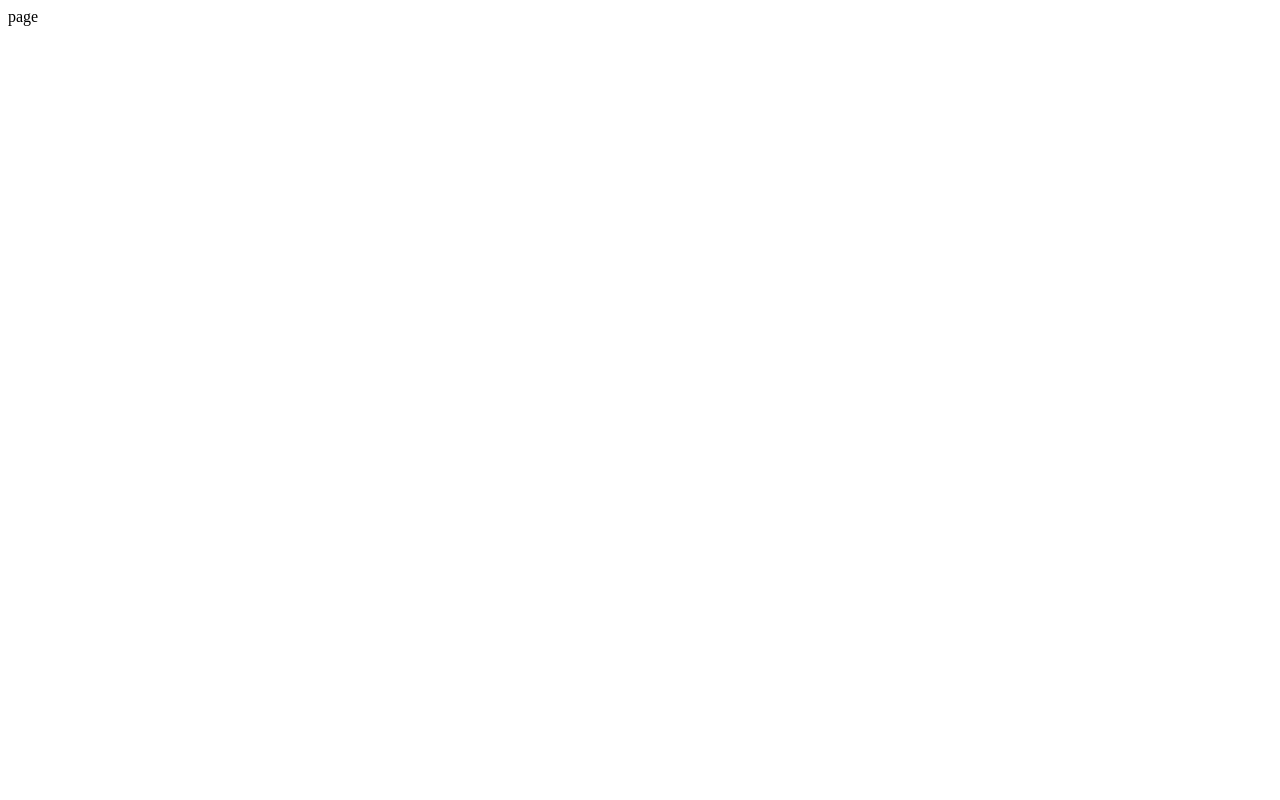
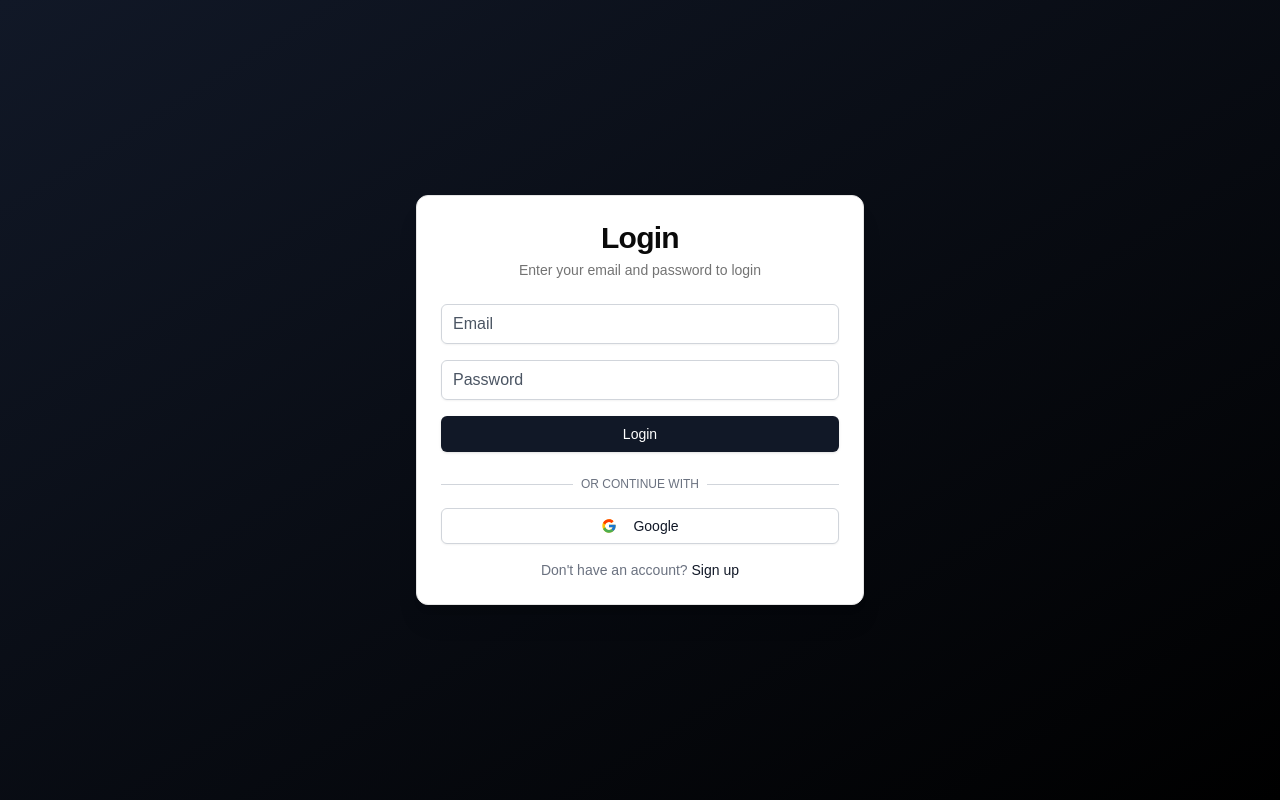
Before and after one commit to ali-osaid01/debate-platform, a Next.js app: page /login in a window 1280 px wide. Built offline with nearby package versions, Linux system fonts and the light colour scheme.

Commit message:
feat: login page completed

```diff
--- a/app/(Auth)/layout.tsx
+++ b/app/(Auth)/layout.tsx
@@ -1,3 +1,17 @@
+import localFont from "next/font/local";
+import "../globals.css";
+
+const geistSans = localFont({
+  src: "./../fonts/GeistVF.woff",
+  variable: "--font-geist-sans",
+  weight: "100 900",
+});
+const geistMono = localFont({
+  src: "./../fonts/GeistMonoVF.woff",
+  variable: "--font-geist-mono",
+  weight: "100 900",
+});
+
 export default function RootLayout({
   children,
 }: Readonly<{
@@ -5,7 +19,7 @@ export default function RootLayout({
 }>) {
   return (
     <html lang="en">
-      <body>
+      <body className={`${geistSans.variable} antialiased`}>
         {children}
       </body>
     </html>
--- a/app/(Auth)/login/page.tsx
+++ b/app/(Auth)/login/page.tsx
@@ -1,7 +1,82 @@
-import React from 'react'
+"use client"
 
-export default function login() {
+import { useState } from "react"
+import { Button } from "@/components/ui/button"
+import { Card, CardContent, CardDescription, CardFooter, CardHeader, CardTitle } from "@/components/ui/card"
+import { Input } from "@/components/ui/input"
+import { FcGoogle } from "react-icons/fc"
+import Link from "next/link"
+
+export default function Login() {
+  const [focusedInput, setFocusedInput] = useState<string | null>(null)
+
   return (
-    <div>page</div>
+    <div className="min-h-screen flex items-center justify-center bg-gradient-to-br from-gray-900 to-black p-4">
+      <Card className="w-full max-w-md shadow-xl bg-white">
+        <CardHeader className="space-y-1">
+          <CardTitle className="text-3xl font-bold text-center">Login</CardTitle>
+          <CardDescription className="text-center">Enter your email and password to login</CardDescription>
+        </CardHeader>
+        <CardContent className="space-y-4">
+          <div className="relative">
+            <Input
+              id="email"
+              type="email"
+              className="w-full h-10 px-3 text-base placeholder-transparent border-gray-300 peer"
+              onFocus={() => setFocusedInput("email")}
+              onBlur={(e) => e.target.value === "" && setFocusedInput(null)}
+            />
+            <label
+              htmlFor="email"
+              className={`absolute left-3 ${
+                focusedInput === "email" ? "-top-2 text-xs bg-white" : "top-2 text-base"
+              } text-gray-600 transition-all duration-300 peer-focus:-top-2 peer-focus:text-xs peer-focus:text-gray-600`}
+            >
+              Email
+            </label>
+          </div>
+          <div className="relative">
+            <Input
+              id="password"
+              type="password"
+              className="w-full h-10 px-3 text-base placeholder-transparent border-gray-300 peer"
+              onFocus={() => setFocusedInput("password")}
+              onBlur={(e) => e.target.value === "" && setFocusedInput(null)}
+            />
+            <label
+              htmlFor="password"
+              className={`absolute left-3 ${
+                focusedInput === "password" ? "-top-2 text-xs bg-white" : "top-2 text-base"
+              } text-gray-600 transition-all duration-300 peer-focus:-top-2 peer-focus:text-xs peer-focus:text-gray-600`}
+            >
+              Password
+            </label>
+          </div>
+          <Button className="w-full bg-gray-900 text-white hover:bg-gray-800">
+            Login
+          </Button>
+        </CardContent>
+        <CardFooter className="flex flex-col space-y-4 pt-0">
+          <div className="relative w-full">
+            <div className="absolute inset-0 flex items-center">
+              <span className="w-full border-t border-gray-300" />
+            </div>
+            <div className="relative flex justify-center text-xs uppercase">
+              <span className="bg-white px-2 text-gray-500">Or continue with</span>
+            </div>
+          </div>
+          <Button variant="outline" className="w-full border-gray-300 text-gray-900 hover:bg-gray-100">
+            <FcGoogle className="mr-2 h-4 w-4" />
+            Google
+          </Button>
+          <div className="text-center text-sm text-gray-500">
+            Don't have an account?{" "}
+            <Link href={'/sign-up'} className="text-gray-900 hover:underline">
+              Sign up
+            </Link>
+          </div>
+        </CardFooter>
+      </Card>
+    </div>
   )
 }
--- /dev/null
+++ b/components/ui/card.tsx
@@ -0,0 +1,76 @@
+import * as React from "react"
+
+import { cn } from "@/lib/utils"
+
+const Card = React.forwardRef<
+  HTMLDivElement,
+  React.HTMLAttributes<HTMLDivElement>
+>(({ className, ...props }, ref) => (
+  <div
+    ref={ref}
+    className={cn(
+      "rounded-xl border bg-card text-card-foreground shadow",
+      className
+    )}
+    {...props}
+  />
+))
+Card.displayName = "Card"
+
+const CardHeader = React.forwardRef<
+  HTMLDivElement,
+  React.HTMLAttributes<HTMLDivElement>
+>(({ className, ...props }, ref) => (
+  <div
+    ref={ref}
+    className={cn("flex flex-col space-y-1.5 p-6", className)}
+    {...props}
+  />
+))
+CardHeader.displayName = "CardHeader"
+
+const CardTitle = React.forwardRef<
+  HTMLParagraphElement,
+  React.HTMLAttributes<HTMLHeadingElement>
+>(({ className, ...props }, ref) => (
+  <h3
+    ref={ref}
+    className={cn("font-semibold leading-none tracking-tight", className)}
+    {...props}
+  />
+))
+CardTitle.displayName = "CardTitle"
+
+const CardDescription = React.forwardRef<
+  HTMLParagraphElement,
+  React.HTMLAttributes<HTMLParagraphElement>
+>(({ className, ...props }, ref) => (
+  <p
+    ref={ref}
+    className={cn("text-sm text-muted-foreground", className)}
+    {...props}
+  />
+))
+CardDescription.displayName = "CardDescription"
+
+const CardContent = React.forwardRef<
+  HTMLDivElement,
+  React.HTMLAttributes<HTMLDivElement>
+>(({ className, ...props }, ref) => (
+  <div ref={ref} className={cn("p-6 pt-0", className)} {...props} />
+))
+CardContent.displayName = "CardContent"
+
+const CardFooter = React.forwardRef<
+  HTMLDivElement,
+  React.HTMLAttributes<HTMLDivElement>
+>(({ className, ...props }, ref) => (
+  <div
+    ref={ref}
+    className={cn("flex items-center p-6 pt-0", className)}
+    {...props}
+  />
+))
+CardFooter.displayName = "CardFooter"
+
+export { Card, CardHeader, CardFooter, CardTitle, CardDescription, CardContent }
--- /dev/null
+++ b/components/ui/input.tsx
@@ -0,0 +1,25 @@
+import * as React from "react"
+
+import { cn } from "@/lib/utils"
+
+export interface InputProps
+  extends React.InputHTMLAttributes<HTMLInputElement> {}
+
+const Input = React.forwardRef<HTMLInputElement, InputProps>(
+  ({ className, type, ...props }, ref) => {
+    return (
+      <input
+        type={type}
+        className={cn(
+          "flex h-9 w-full rounded-md border border-input bg-transparent px-3 py-1 text-sm shadow-sm transition-colors file:border-0 file:bg-transparent file:text-sm file:font-medium file:text-foreground placeholder:text-muted-foreground focus-visible:outline-none focus-visible:ring-1 focus-visible:ring-ring disabled:cursor-not-allowed disabled:opacity-50",
+          className
+        )}
+        ref={ref}
+        {...props}
+      />
+    )
+  }
+)
+Input.displayName = "Input"
+
+export { Input }
--- a/package.json
+++ b/package.json
@@ -18,6 +18,7 @@
     "next": "14.2.15",
     "react": "^18",
     "react-dom": "^18",
+    "react-icons": "^5.3.0",
     "tailwind-merge": "^2.5.4",
     "tailwindcss-animate": "^1.0.7",
     "yup": "^1.4.0",
```
Also changed, not shown: 1 other file (tests, documents, lock files or other folders).
